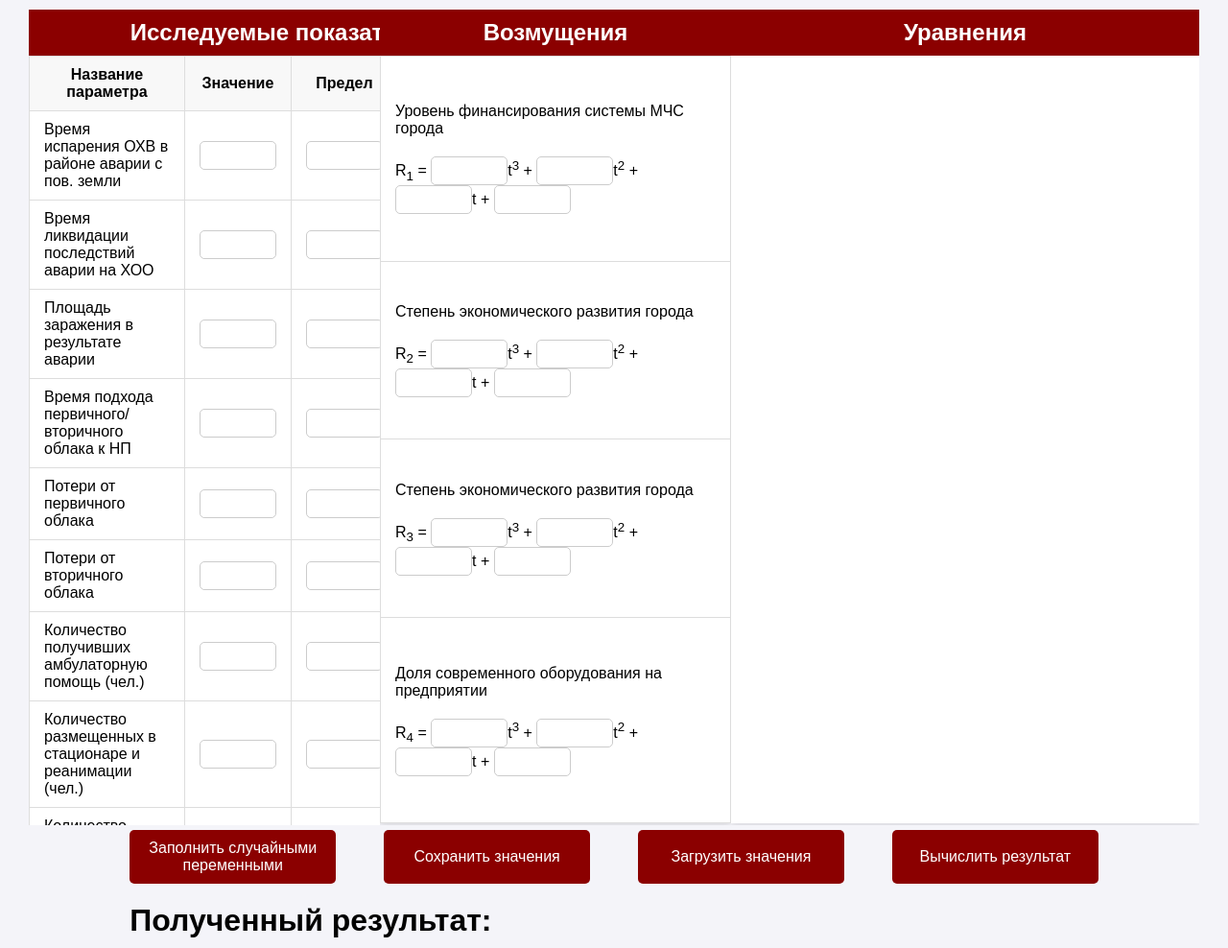
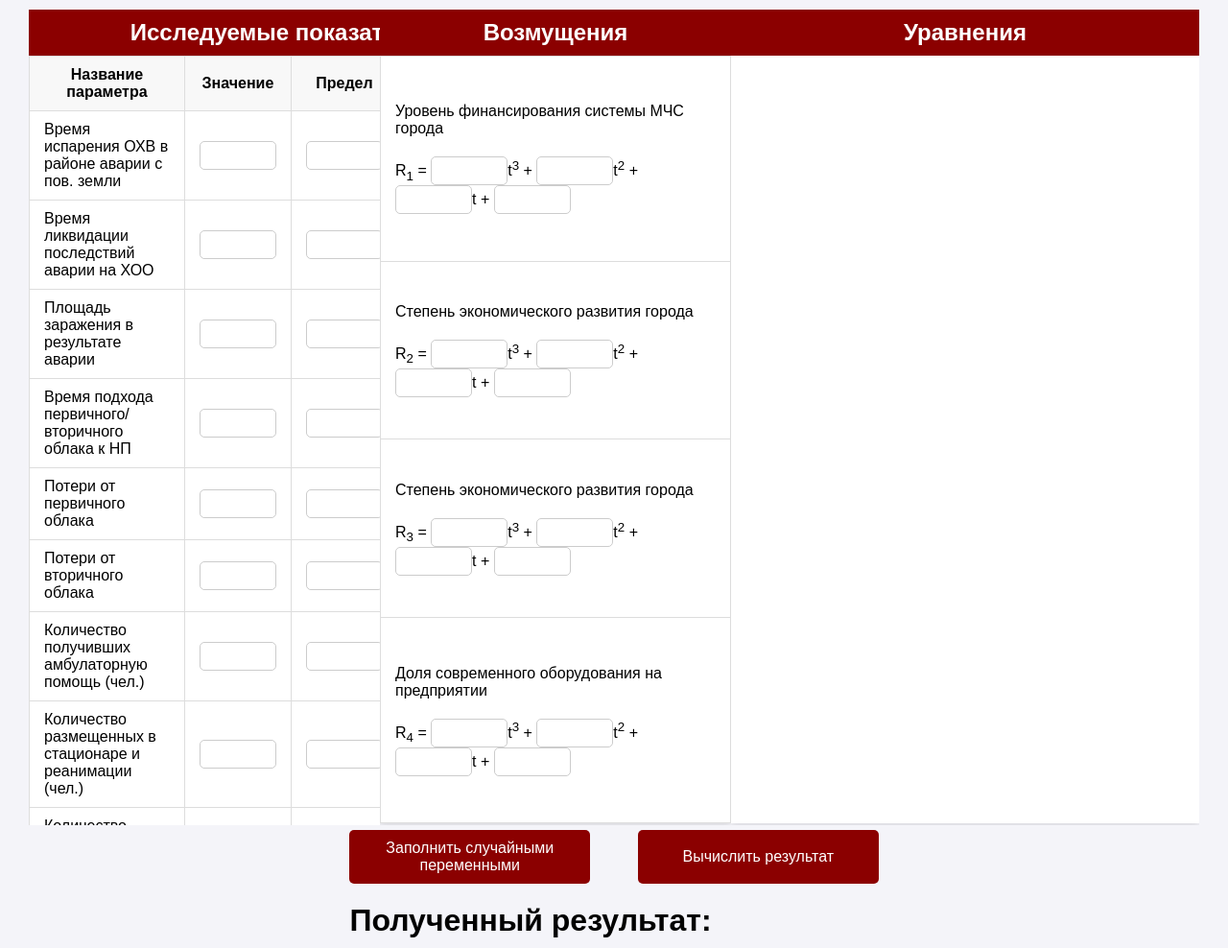
Before and after one commit to IliaDuhov/chem_outers, a plain HTML site: page static/index.html in a window 1280 px wide. Shown: the whole page at 96% size. Drawn offline with Linux system fonts and the light colour scheme; no server answers.

Commit message:
deleted buttins

```diff
--- a/static/index.html
+++ b/static/index.html
@@ -336,8 +336,6 @@
     <div class="button-div">
         <div class="button-group" style="margin-top: 5px; display: flex; gap: 50px;">
             <button id="random">Заполнить случайными переменными</button>
-            <button id="saveValuesToJson">Сохранить значения</button>
-            <button id="loadValuesFromJson">Загрузить значения</button>
             <button id="calculate">Вычислить результат</button>
         </div>
         <h1 class="results-title" style="margin-top: 20px; margin-bottom: 10px;">Полученный результат:</h1>
```
